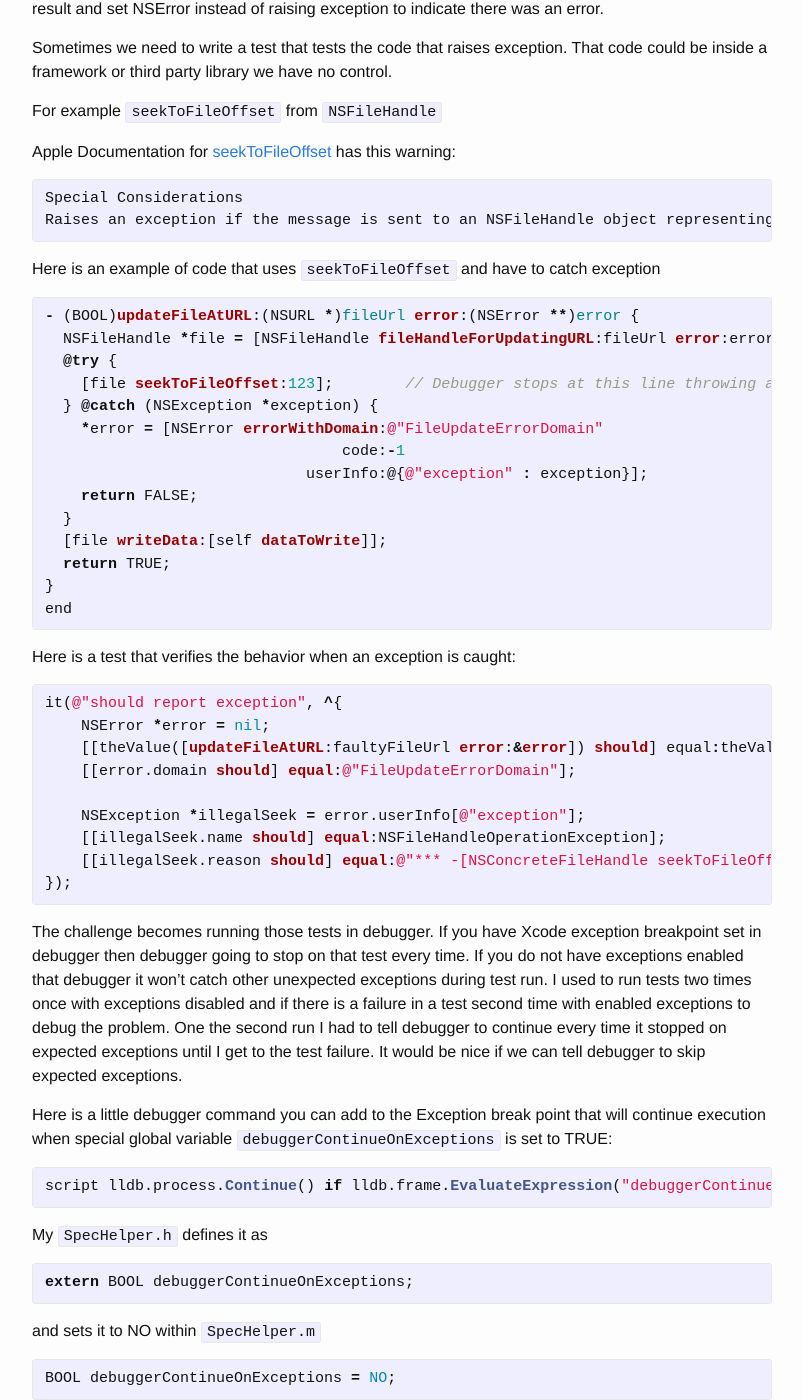
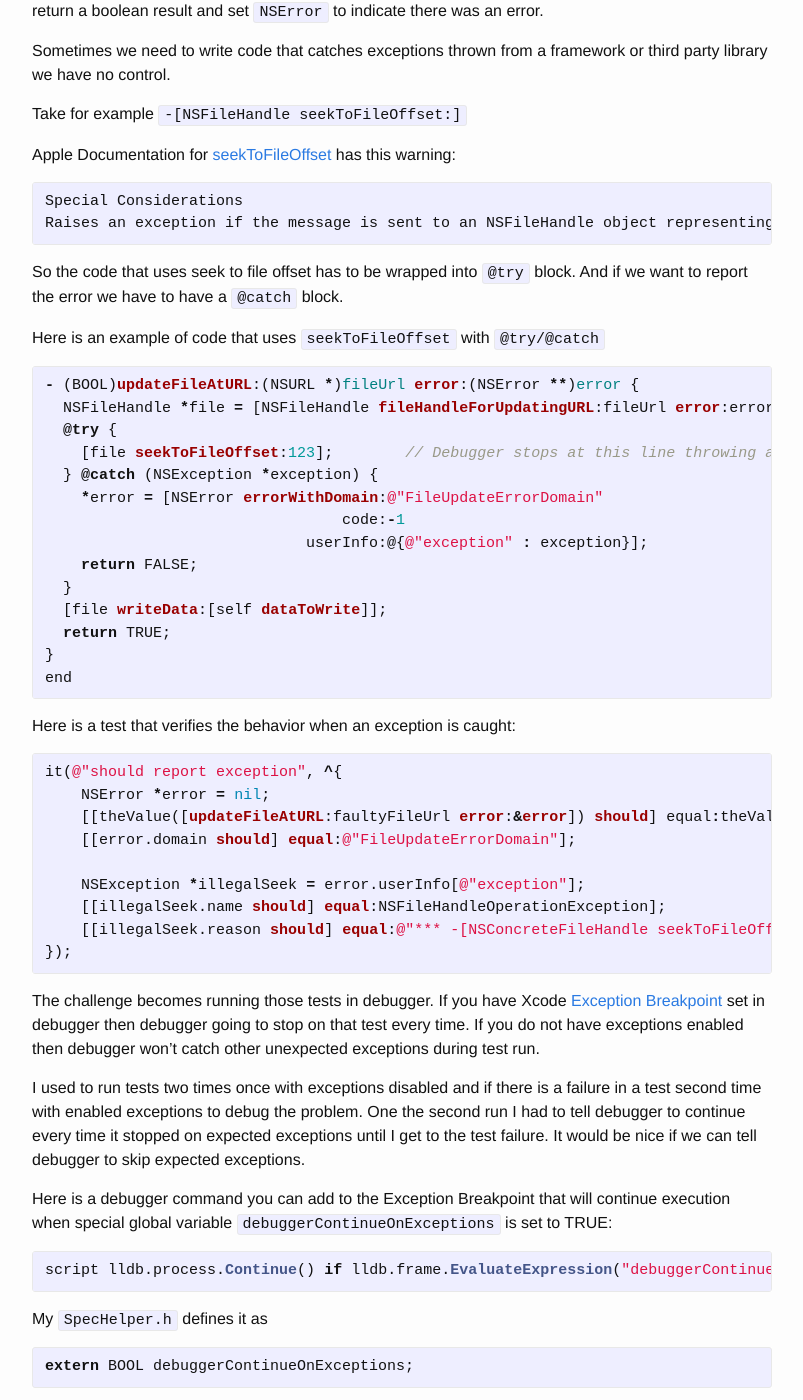
Before and after one commit to paulz/paulz.github.io, a Jekyll site: the page built from _posts/2015-11-14-testing-code-that-catches-exceptions.markdown, in a window 1280 px wide and 1400 px high, scrolled down 227 px. Shown: the whole window, without its empty margins (238-1041 px from the left). Built offline with Jekyll 4.4.1, drawn with Linux system fonts in a browser that asks for light colours; some of the changed text lies outside the part shown.

Commit message:
update post with link to an example project

```diff
--- a/_posts/2015-11-14-testing-code-that-catches-exceptions.markdown
+++ b/_posts/2015-11-14-testing-code-that-catches-exceptions.markdown
@@ -4,12 +4,11 @@ title:  "Testing code that catches exceptions"
 date:   2015-11-14 16:32:39
 categories: ios tdd unit objc
 ---
-In Objective-C exceptions are bad way to control flow of the program. Usually we want to return boolean result and set NSError instead of raising exception to indicate there was an error.
+In Objective-C throwing `NSException` is a bad way to control flow of the program. Usually we want to return a boolean result and set `NSError` to indicate there was an error.
 
-Sometimes we need to write a test that tests the code that raises exception.
-That code could be inside a framework or third party library we have no control.
+Sometimes we need to write code that catches exceptions thrown from a framework or third party library we have no control.
 
-For example `seekToFileOffset` from `NSFileHandle`
+Take for example `-[NSFileHandle seekToFileOffset:]`
 
 Apple Documentation for [seekToFileOffset](https://developer.apple.com/library/mac/documentation/Cocoa/Reference/Foundation/Classes/NSFileHandle_Class/#//apple_ref/occ/instm/NSFileHandle/seekToEndOfFile) has this warning:
 
@@ -18,7 +17,9 @@ Special Considerations
 Raises an exception if the message is sent to an NSFileHandle object representing a pipe or socket, if the file descriptor is closed, or if any other error occurs in seeking.
 {% endhighlight %}
 
-Here is an example of code that uses `seekToFileOffset` and have to catch exception
+So the code that uses seek to file offset has to be wrapped into `@try` block. And if we want to report the error we have to have a `@catch` block.
+
+Here is an example of code that uses `seekToFileOffset` with `@try/@catch`
 
 {% highlight objc %}
 - (BOOL)updateFileAtURL:(NSURL *)fileUrl error:(NSError **)error {
@@ -52,13 +53,14 @@ it(@"should report exception", ^{
 
 
 The challenge becomes running those tests in debugger.
-If you have Xcode exception breakpoint set in debugger then debugger going to stop on that test every time.
-If you do not have exceptions enabled that debugger it won't catch other unexpected exceptions during test run.
+If you have Xcode [Exception Breakpoint](https://developer.apple.com/library/ios/recipes/xcode_help-breakpoint_navigator/articles/adding_an_exception_breakpoint.html) set in debugger then debugger going to stop on that test every time.
+If you do not have exceptions enabled then debugger won't catch other unexpected exceptions during test run.
+
 I used to run tests two times once with exceptions disabled and if there is a failure in a test second time with enabled exceptions to debug the problem.
 One the second run I had to tell debugger to continue every time it stopped on expected exceptions until I get to the test failure.
 It would be nice if we can tell debugger to skip expected exceptions.
 
-Here is a little debugger command you can add to the Exception break point that will continue execution when special global variable `debuggerContinueOnExceptions` is set to TRUE:
+Here is a debugger command you can add to the Exception Breakpoint that will continue execution when special global variable `debuggerContinueOnExceptions` is set to TRUE:
 
 {% highlight python %}
 script lldb.process.Continue() if lldb.frame.EvaluateExpression("debuggerContinueOnExceptions").GetValueAsUnsigned() else None
@@ -88,3 +90,5 @@ afterEach(^{
 {% endhighlight %}
 
 With this change I can always have exceptions breakpoint enabled and run tests in debugger. When an unexpected is exception happens debugger stops and let me investigate the problem.
+
+Complete example project with shared exception breakpoint can be found here: [https://github.com/paulz/XcodeDebuggerContinueOnExceptions](https://github.com/paulz/XcodeDebuggerContinueOnExceptions)
```
